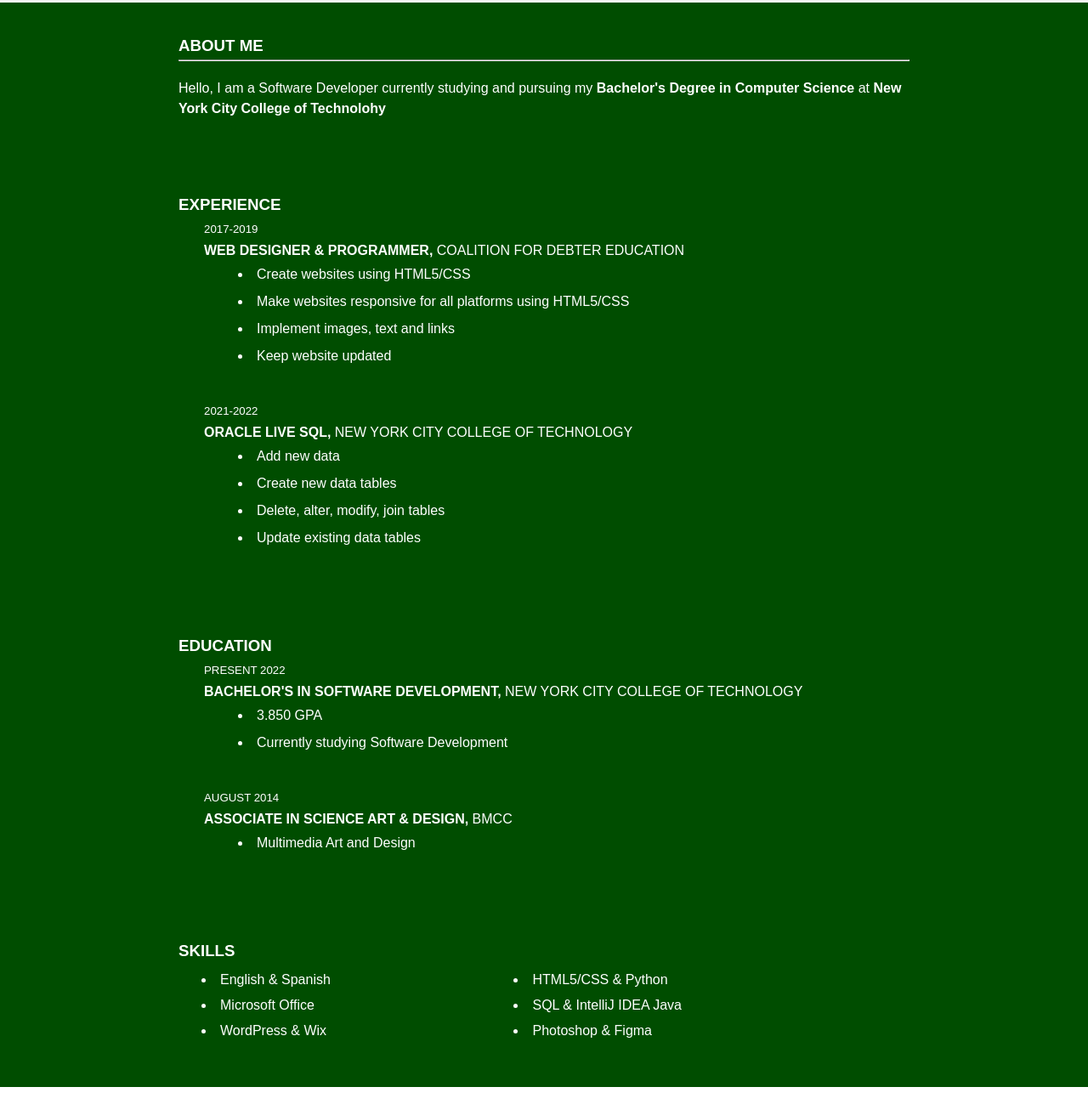
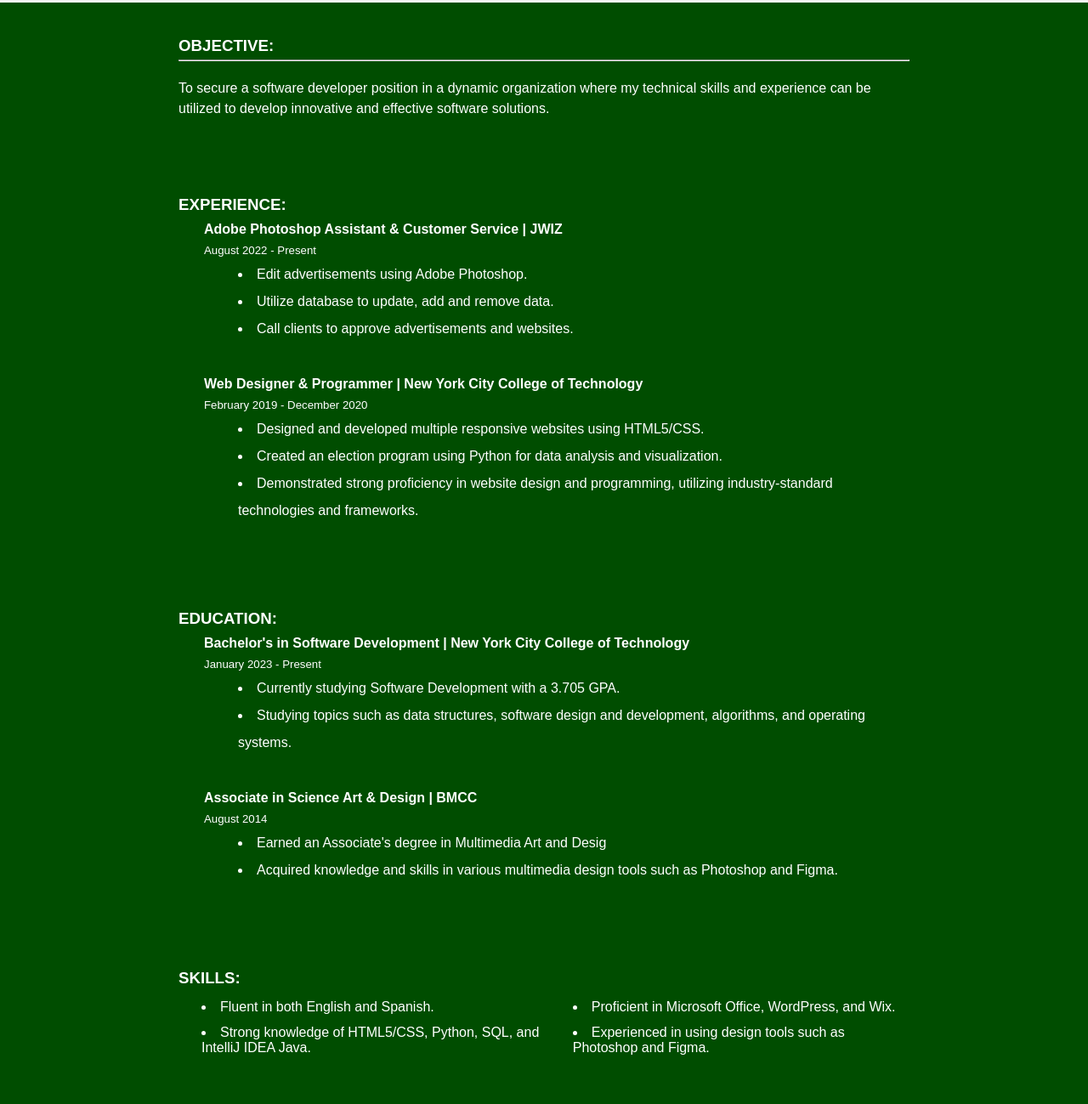
Before and after one commit to alex-urdani/USites.com, a plain HTML site: page about.html in a window 1280 px wide. Shown: the part 285-1584 px from the top of the page at 85% size. Drawn offline with Linux system fonts and the light colour scheme.

Commit message:
Update about.html

```diff
--- a/about.html
+++ b/about.html
@@ -37,79 +37,78 @@
             <div class="content">
                 <div class="profile">
                     <div class="text">
-                        <h3>ABOUT ME</h3>
+                        <h3>OBJECTIVE:</h3>
                         <hr>
-                        <p>Hello, I am a Software Developer currently studying and pursuing my <b>Bachelor's Degree in Computer Science</b> at <b>New York City College of Technolohy</b></p>
+                        <p>To secure a software developer position in a dynamic organization where my
+                            technical skills and experience can be utilized to develop innovative and effective software
+                            solutions.</p>
                     </div>
 
                     <div class="text2">
-                        <h3>EXPERIENCE</h3>
-                        <h5>2017-2019</h5>
-                        <h4>WEB DESIGNER & PROGRAMMER, <b class="lighter">COALITION FOR DEBTER EDUCATION</b></h4>
+                        <h3>EXPERIENCE:</h3>
+                        <h4>Adobe Photoshop Assistant & Customer Service | JWIZ</h4>
+                        <h5>August 2022 - Present</h5>
                         <!-- <li class="list"><a href="https://alex-urdani.github.io/backup/" class="underline link" target="_blank">Cleaning Responsive Website</a></li>
                         <li class="list"><a href="https://alex-urdani.github.io/responsive_website/" class="underline link" target="_blank">Adventure Responsive Website</a></li>
                         <li class="list"><a href="https://alex-urdani.github.io/python/" class="underline link" target="_blank">Election Program</a></li> -->
 
                         <div class="list">
-                            <li class="normal">Create websites using HTML5/CSS</li>
-                            <li class="normal">Make websites responsive for all platforms using HTML5/CSS</li>
-                            <li class="normal">Implement images, text and links</li>
-                            <li class="normal">Keep website updated</li>
+                            <li class="normal">Edit advertisements using Adobe Photoshop.</li>
+                            <li class="normal">Utilize database to update, add and remove data.</li>
+                            <li class="normal">Call clients to approve advertisements and websites.</li>
                         </div>
 
                         <br>
                         <br>
 
-                        <h5 >2021-2022</h5>
-                        <h4>ORACLE LIVE SQL, <b class="lighter">NEW YORK CITY COLLEGE OF TECHNOLOGY</b></h4>
+                        <h4>Web Designer & Programmer | New York City College of Technology</h4>
+                        <h5 >February 2019 - December 2020</h5>
                         <!-- <li class="list"><a href="https://alex-urdani.github.io/sql/" class="underline link" target="_blank">Database Administrator</a></li> -->
 
                         <div class="list">
-                            <li class="normal">Add new data</li>
-                            <li class="normal">Create new data tables</li>
-                            <li class="normal">Delete, alter, modify, join tables</li>
-                            <li class="normal">Update existing data tables</li>
+                            <li class="normal">Designed and developed multiple responsive websites using HTML5/CSS.</li>
+                            <li class="normal">Created an election program using Python for data analysis and visualization.</li>
+                            <li class="normal">Demonstrated strong proficiency in website design and programming, utilizing industry-standard technologies and frameworks.</li>
                         </div>
                     </div>
 
                     <div class="text2">
-                        <h3>EDUCATION</h3>
-                        <h5>PRESENT 2022</h5>
-                        <h4>BACHELOR'S IN SOFTWARE DEVELOPMENT, <b class="lighter">NEW YORK CITY COLLEGE OF TECHNOLOGY</b></h4>
+                        <h3>EDUCATION:</h3>
+                        <h4>Bachelor's in Software Development | New York City College of Technology</h4>
+                        <h5>January 2023 - Present</h5>
 
                         <div class="list">
-                            <li class="normal">3.850 GPA</li>
-                            <li class="normal">Currently studying Software Development</li>
+                            <li class="normal">Currently studying Software Development with a 3.705 GPA.</li>
+                            <li class="normal">Studying topics such as data structures, software design and
+                                development, algorithms, and operating systems.</li>
                         </div>
 
                         <br>
                         <br>
 
-                        <h5>AUGUST 2014</h5>
-                        <h4>ASSOCIATE IN SCIENCE ART & DESIGN, <b class="lighter">BMCC</b></h4>
+                        <h4>Associate in Science Art & Design | BMCC</h4>
+                        <h5>August 2014</h5>
 
                         <div class="list">
-                            <li class="normal">Multimedia Art and Design</li>
+                            <li class="normal">Earned an Associate's degree in Multimedia Art and Desig</li>
+                            <li class="normal">Acquired knowledge and skills in various multimedia design
+                                tools such as Photoshop and Figma.</li>
                         </div>
                     </div>
 
                     <div class="text2">
-                        <h3>SKILLS</h3>
+                        <h3>SKILLS:</h3>
                         <table>
                             <tr>
                                 <th></th>
                             </tr>
                             <tr>
-                                <td><li>English & Spanish</li></td>
-                                <td><li>HTML5/CSS & Python</li></td>
+                                <td><li>Fluent in both English and Spanish.</li></td>
+                                <td><li> Proficient in Microsoft Office, WordPress, and Wix.</li></td>
                             </tr>
                             <tr>
-                                <td><li>Microsoft Office</li></td>
-                                <td><li>SQL & IntelliJ IDEA Java</li></td>
-                            </tr>
-                            <tr>
-                                <td><li>WordPress & Wix</li></td>
-                                <td><li>Photoshop & Figma</li></td>
+                                <td><li>Strong knowledge of HTML5/CSS, Python, SQL, and IntelliJ IDEA Java.</li></td>
+                                <td><li>Experienced in using design tools such as Photoshop and Figma.</li></td>
                             </tr>
                         </table>
                     </div>
```
